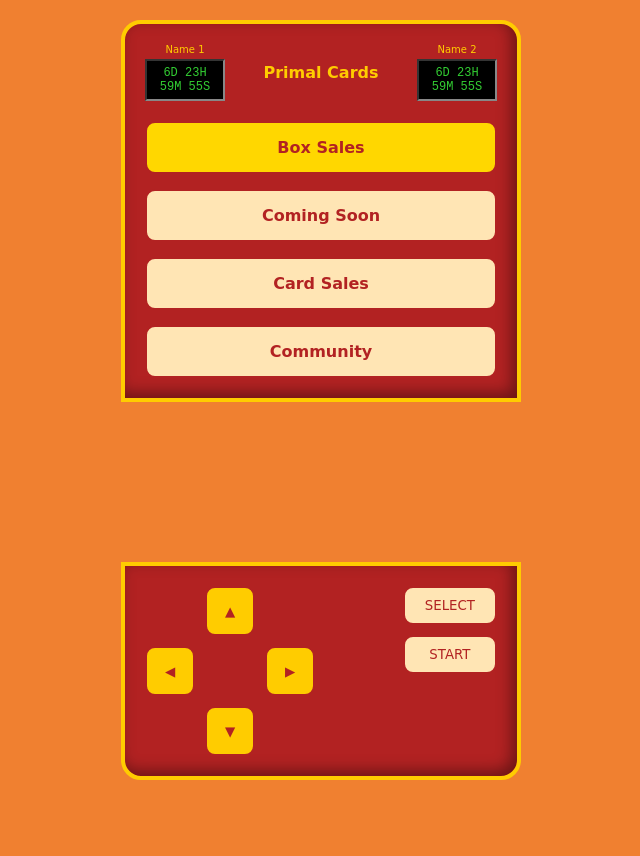
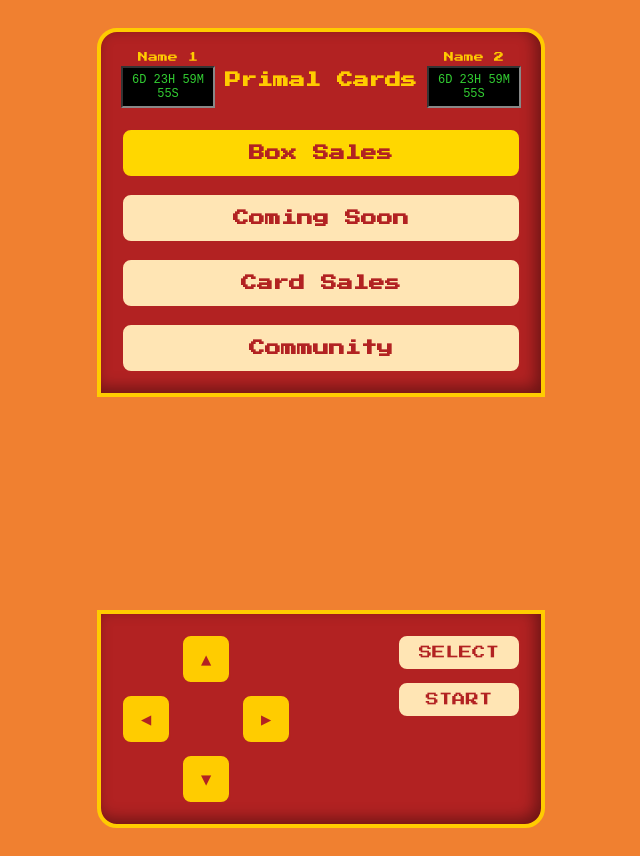
Before and after one commit to Ready2Learn2025/Primal-Cards, a plain HTML site: page index.html in a window 1280 px wide. Shown: the whole page, without its empty margins (319-959 px from the left). Before the commit the page ends 800 px from the top, so only its background shows below. Drawn offline with Linux system fonts and the light colour scheme.

Commit message:
Update and rename Index.html to index.html

```diff
--- a/Index.html
+++ b/index.html
@@ -4,6 +4,9 @@
     <meta charset="UTF-8" />
     <meta name="viewport" content="width=device-width, initial-scale=1.0" />
     <title>Primal Cards</title>
+    <link href="https://fonts.googleapis.com/css2?family=Press+Start+2P&display=swap" rel="stylesheet">
+    <style>
+<title>Primal Cards</title>
     <style>
       * {
         box-sizing: border-box;
@@ -169,7 +172,7 @@
       .dpad .left  { grid-area: left;  }
       .dpad .right { grid-area: right; }
       .dpad .center { grid-area: center; background: transparent; border: none; }
-      @import url('https://fonts.googleapis.com/css2?family=Press+Start+2P&display=swap');
+
     </style>
   </head>
   <body>
```
